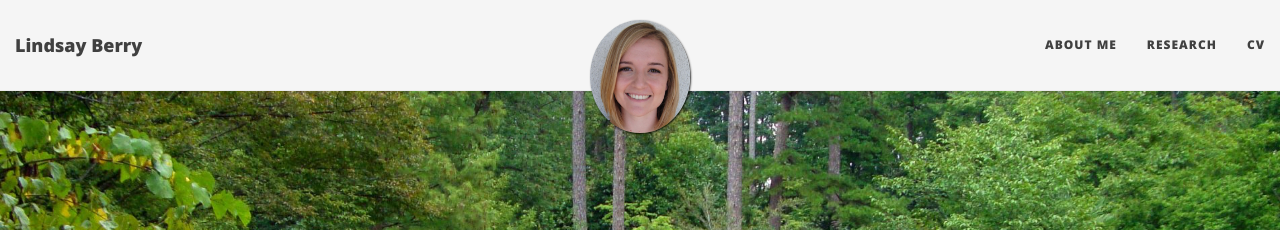
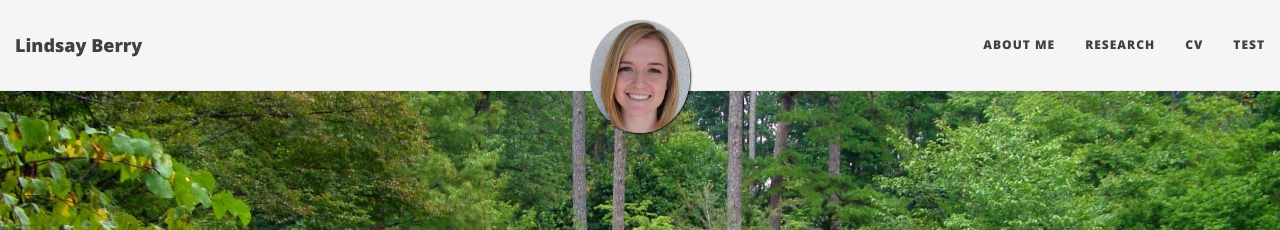
Before and after one commit to lindsayberry/archive-website-template, a Jekyll site: the page built from index.html, in a window 1280 px wide. Shown: the top 230 px of the page. Built offline with Jekyll 4.4.1, drawn with Linux system fonts in a browser that asks for light colours; nearby versions of some CDN libraries; the list of posts is cut into pages by our own code.

Commit message:
add test link on home

```diff
--- a/_config.yml
+++ b/_config.yml
@@ -26,6 +26,7 @@ navbar-links:
   About Me: "aboutme"
   Research: "research"
   CV: "cv"
+  Test: "test"
   #Activity:
   #  - Twitter:
   #  - CV:
```
